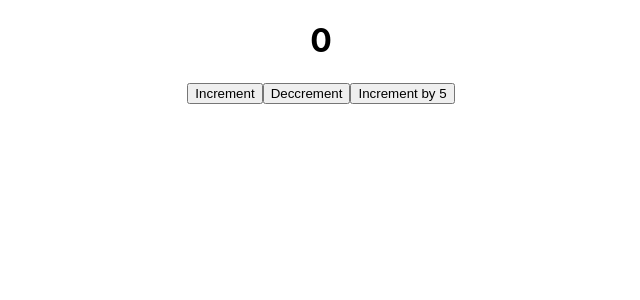
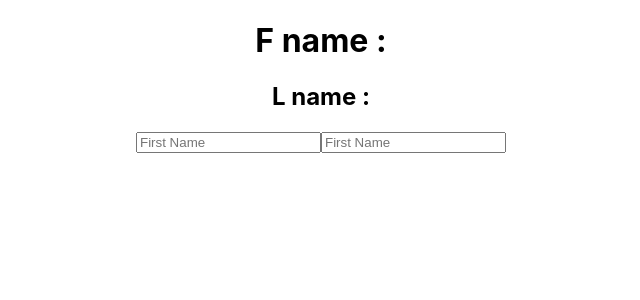
Before and after one commit to ShivamSainier/React-Hooks, a React (Create React App) app in the folder react_hooks/: page / in a window 1280 px wide. Shown: the top 300 px of the page, without its empty margins (319-959 px from the left). Built offline with nearby package versions, Linux system fonts and the light colour scheme.

Commit message:
Objects Using useState

```diff
--- a/react_hooks/src/App.js
+++ b/react_hooks/src/App.js
@@ -1,11 +1,12 @@
 import logo from './logo.svg';
 import './App.css';
 import Counter_useState from './Hooks/Counter_useState';
+import Objects_useState from './Hooks/Objects_useState';
 
 function App() {
   return (
     <div className="App">
-      <Counter_useState />
+      <Objects_useState />
     </div>
   );
 }
--- /dev/null
+++ b/react_hooks/src/Hooks/Objects_useState.js
@@ -0,0 +1,16 @@
+import React, { useState } from 'react'
+
+function Objects_useState() {
+    const [value,setValue]=useState({f_name:"",l_name:""})
+    return (
+        <div>
+            <h1>F name : {value.f_name}</h1>
+            <h2>L name : {value.l_name}</h2>
+            <input type="text" placeholder="First Name" onChange={(e)=>setValue({...value,f_name:e.target.value})}></input>
+            <input type="text" placeholder="First Name" onChange={(e)=>setValue({...value,l_name:e.target.value})}></input>
+
+        </div>
+    )
+}
+
+export default Objects_useState
```
